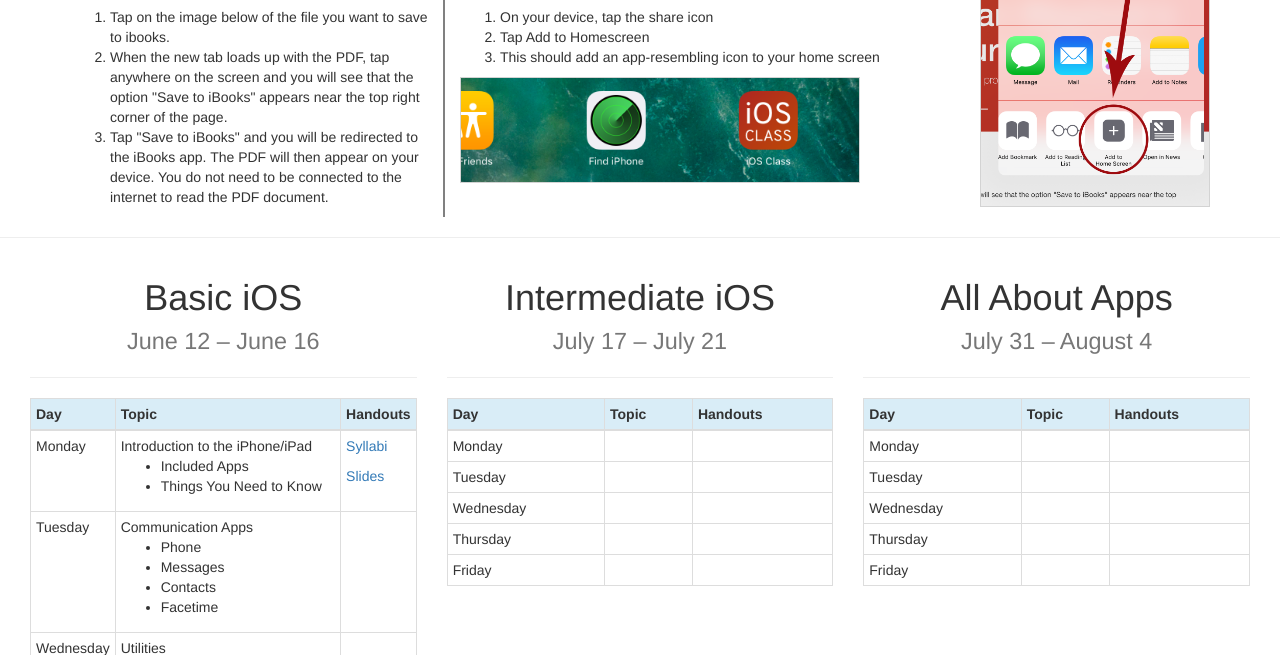
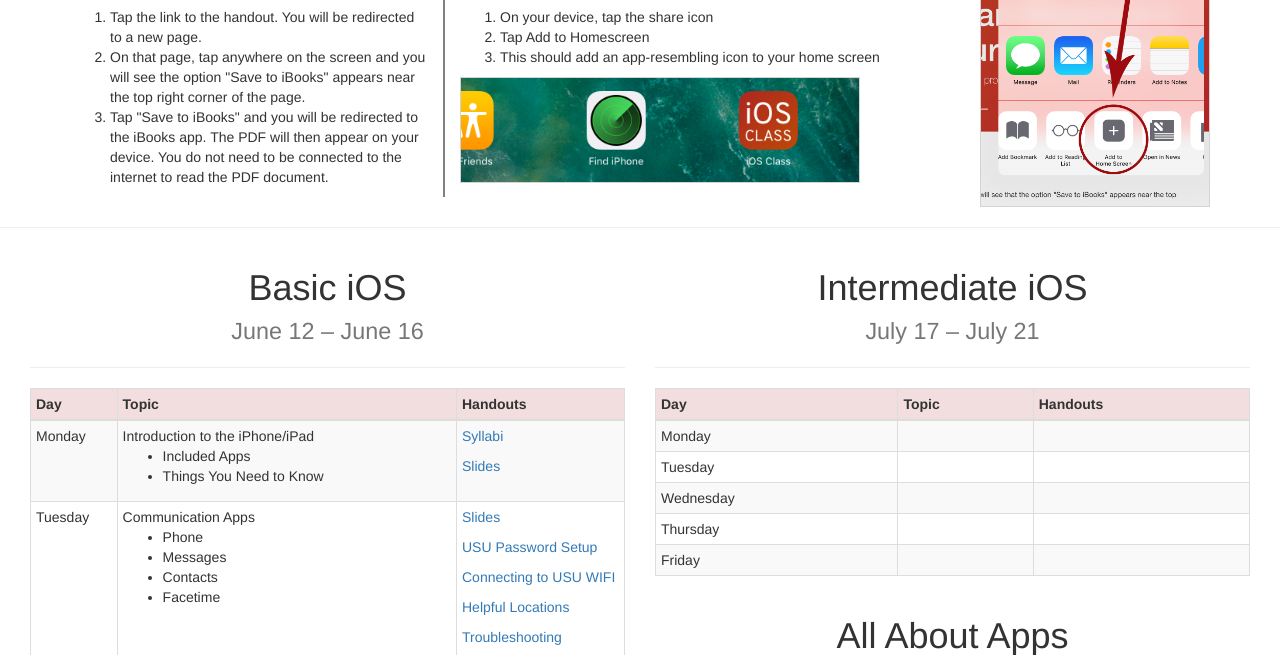
Before and after one commit to ngblaylock/ios-class, a plain HTML site: page index.html in a window 1280 px wide. Shown: the part 453-1108 px from the top of the page. Drawn offline with nearby package versions, Linux system fonts and the light colour scheme.

Commit message:
Updated for Tuesday

```diff
--- a/index.html
+++ b/index.html
@@ -28,8 +28,8 @@
             <div class="col-sm-4 border-rt">
                 <h2>How to save PDF files to iBooks</h2>
                 <ol>
-                    <li>Tap on the image below of the file you want to save to ibooks.</li>
-                    <li>When the new tab loads up with the PDF, tap anywhere on the screen and you will see that the option "Save to iBooks" appears near the top right corner of the page.</li>
+                    <li>Tap the link to the handout. You will be redirected to a new page.</li>
+                    <li>On that page, tap anywhere on the screen and you will see the option "Save to iBooks" appears near the top right corner of the page.</li>
                     <li>Tap "Save to iBooks" and you will be redirected to the iBooks app. The PDF will then appear on your device. You do not need to be connected to the internet to read the PDF document.</li>
                 </ol>
             </div>
@@ -42,7 +42,7 @@
                             <li>Tap Add to Homescreen</li>
                             <li>This should add an app-resembling icon to your home screen</li>
                         </ol>
-                        <img src="img/IMG_0004.PNG" alt="screenshot" class="img-responsive" style="max-width: 400px; margin-bottom: 15px;"  />
+                        <img src="img/IMG_0004.PNG" alt="screenshot" class="img-responsive" style="max-width: 400px; margin-bottom: 15px;" />
                     </div>
                     <div class="col-sm-4">
                         <img src="img/IMG_0003.PNG" alt="screenshot" class="img-responsive" style="max-width: 400px;" />
@@ -97,11 +97,11 @@
     <!-- ...................................... 2017 .......................-->
 
     <div class="container-fluid yr2017">
-        <div class="col-sm-6 col-md-4">
+        <div class="col-md-6">
             <h1 class="text-center">Basic iOS<br /><small>June 12 – June 16</small></h1>
             <hr />
-            <table class="table table-bordered table-condensed">
-                <thead class="bg-info">
+            <table class="table table-bordered table-striped table-condensed">
+                <thead class="bg-danger">
                     <tr>
                         <th>
                             <strong>Day</strong>
@@ -142,7 +142,14 @@
                                 <li>Facetime</li>
                             </ul>
                         </td>
-                        <td></td>
+                        <td>
+                            <p><a href="2017/Basic%20iOS/tu-communication-apps.pdf" target="_blank">Slides</a></p>
+                            <p><a href="2017/Basic%20iOS/Password_Setup%202.pdf" target="_blank">USU Password Setup</a></p>
+                            <p><a href="2017/Basic%20iOS/connect-wifi.pdf" target="_blank">Connecting to USU WIFI</a></p>
+                            <p><a href="2017/Basic%20iOS/Helpful_Locations.pdf" target="_blank">Helpful Locations</a></p>
+                            <p><a href="2017/Basic%20iOS/Troubleshooting.pdf" target="_blank">Troubleshooting</a></p>
+
+                        </td>
                     </tr>
                     <tr>
                         <td>
@@ -195,11 +202,11 @@
                 </tbody>
             </table>
         </div>
-        <div class="col-sm-6 col-md-4">
+        <div class="col-md-6">
             <h1 class="text-center">Intermediate iOS<br /><small>July 17 – July 21</small></h1>
             <hr />
-            <table class="table table-bordered table-condensed">
-                <thead class="bg-info">
+            <table class="table table-bordered table-striped table-condensed">
+                <thead class="bg-danger">
                     <tr>
                         <th>
                             <strong>Day</strong>
@@ -261,11 +268,11 @@
                 </tbody>
             </table>
         </div>
-        <div class="col-sm-6 col-md-4">
+        <div class="col-md-6">
             <h1 class="text-center">All About Apps<br /><small>July 31 – August 4</small></h1>
             <hr />
-            <table class="table table-bordered table-condensed">
-                <thead class="bg-info">
+            <table class="table table-bordered table-striped table-condensed">
+                <thead class="bg-danger">
                     <tr>
                         <th>
                             <strong>Day</strong>
@@ -328,7 +335,7 @@
         </div>
     </div>
     <div class="container-fluid" style="padding: 15px 0 10px 0; margin-top: 20px; background-color: #dfdfdf">
-        <p class="text-center">by Nathan Blaylock &mdash; <a href="http://nathanblaylock.com" target="_blank">nathanblaylock.com</a></p>
+        <p class="text-center">© by Nathan Blaylock &mdash; <a href="http://nathanblaylock.com" target="_blank">nathanblaylock.com</a></p>
     </div>
     <script>
         $(document).ready(function() {
```
Also changed, not shown: 8 other files.
